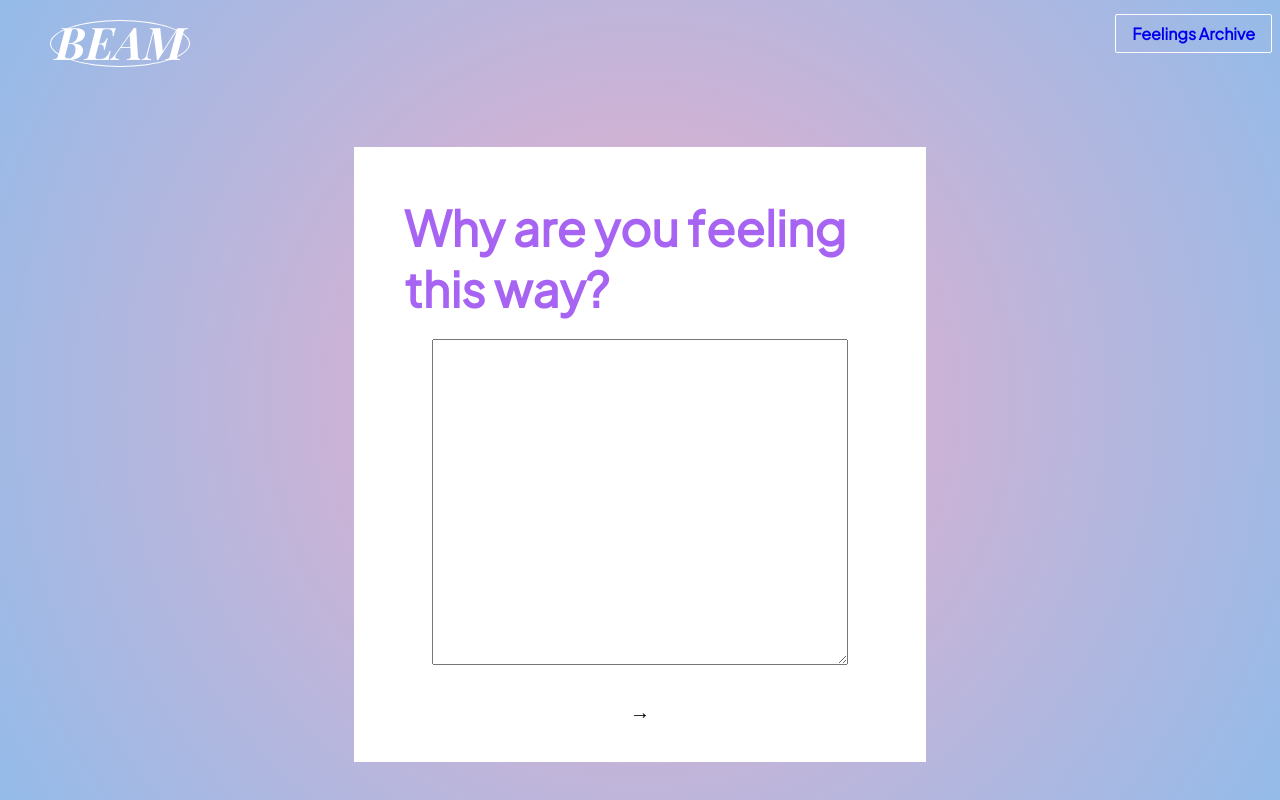
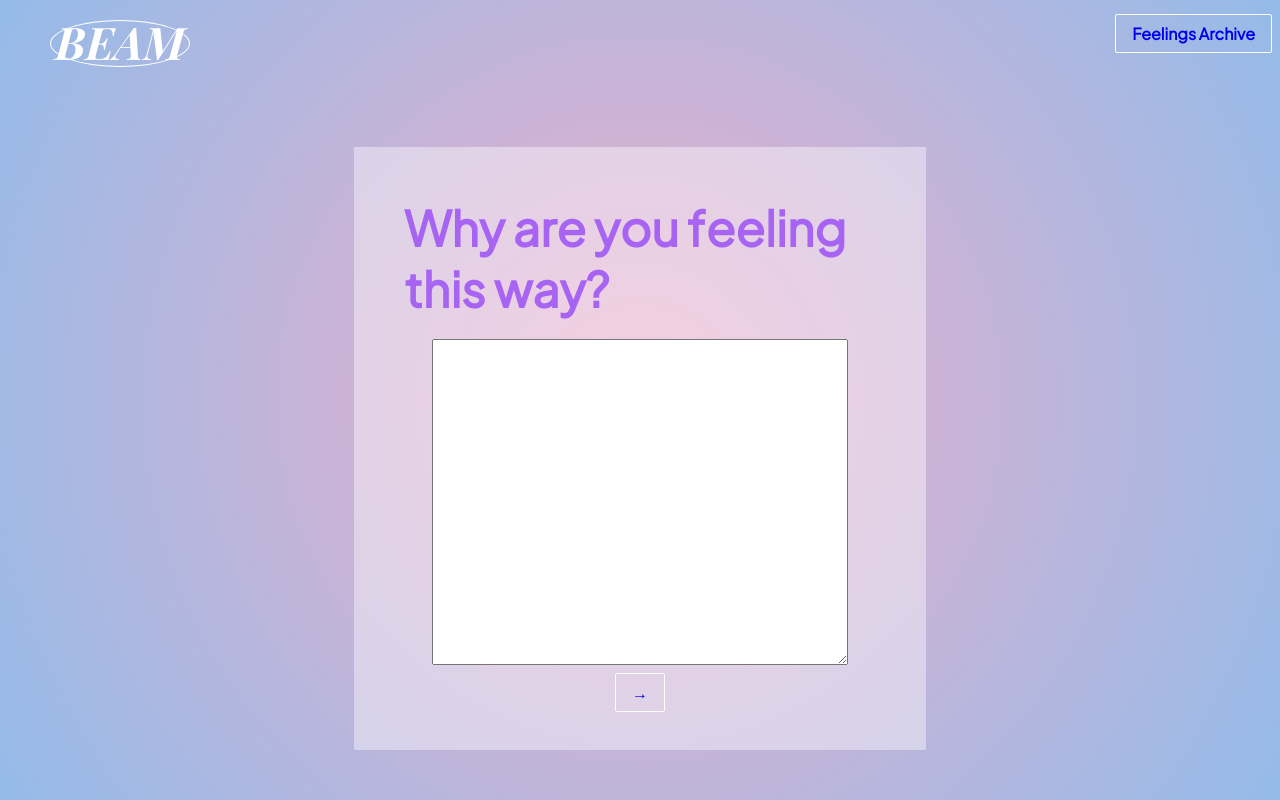
Before and after one commit to espressoGoddess/beam, a React (Create React App) app: page /why-are-you-feeling-that-way in a window 1280 px wide. Built offline with nearby package versions, Linux system fonts and the light colour scheme.

Commit message:
refactor: Convert next button to a uni-btn

```diff
--- a/src/Components/JournalPrompt/JournalPrompt.css
+++ b/src/Components/JournalPrompt/JournalPrompt.css
@@ -1,10 +1,3 @@
-body, html {
-  background: rgb(240,108,116);
-  background: radial-gradient(circle, rgba(240,108,116,1) 0%, rgba(213,157,232,1) 100%);
-  height: 100%;
-  width: 100%;
-}
-
 .prompt-container {
   display: flex;
   flex-direction: column;
@@ -19,7 +12,7 @@ form {
   margin-top: 10vh;
   height: 100%;
   padding: 30px;
-  background-color: white;
+  background-color: var(--element-bkgd-color);
   width: 40vw;
 }
 
@@ -32,19 +25,3 @@ textarea {
 .prompt {
   font-family: var(--font-family);
 }
-
-.next-btn {
-  font-family: var(--font-family);
-  font-size: 20px;
-  margin-top: 3vh;
-  padding: 1vmin 2vmin 1vmin 2vmin;
-  border-radius: var(--border-radius);
-  background-color: var(--background-color);
-  font-weight: bold;
-  color: black;
-  font-family: 'Playfair Display', serif;
-}
-
-.next-btn:hover {
-  background-color: rgba(213,157,232,.75);
-}
--- a/src/Components/JournalPrompt/JournalPrompt.js
+++ b/src/Components/JournalPrompt/JournalPrompt.js
@@ -19,7 +19,7 @@ const JournalPrompt = ( {updateJournal} ) => {
       <form>
         <h2 className="prompt">Why are you feeling this way?</h2>
         <textarea id="journal-entry" onChange={updateEntry}></textarea>
-        <Link to="/how-you-felt" className="next-btn" onClick={submitEntry}>→</Link>
+        <Link to="/how-you-felt" className="uni-btn" onClick={submitEntry}>→</Link>
       </form>
     </div>
   )
```
